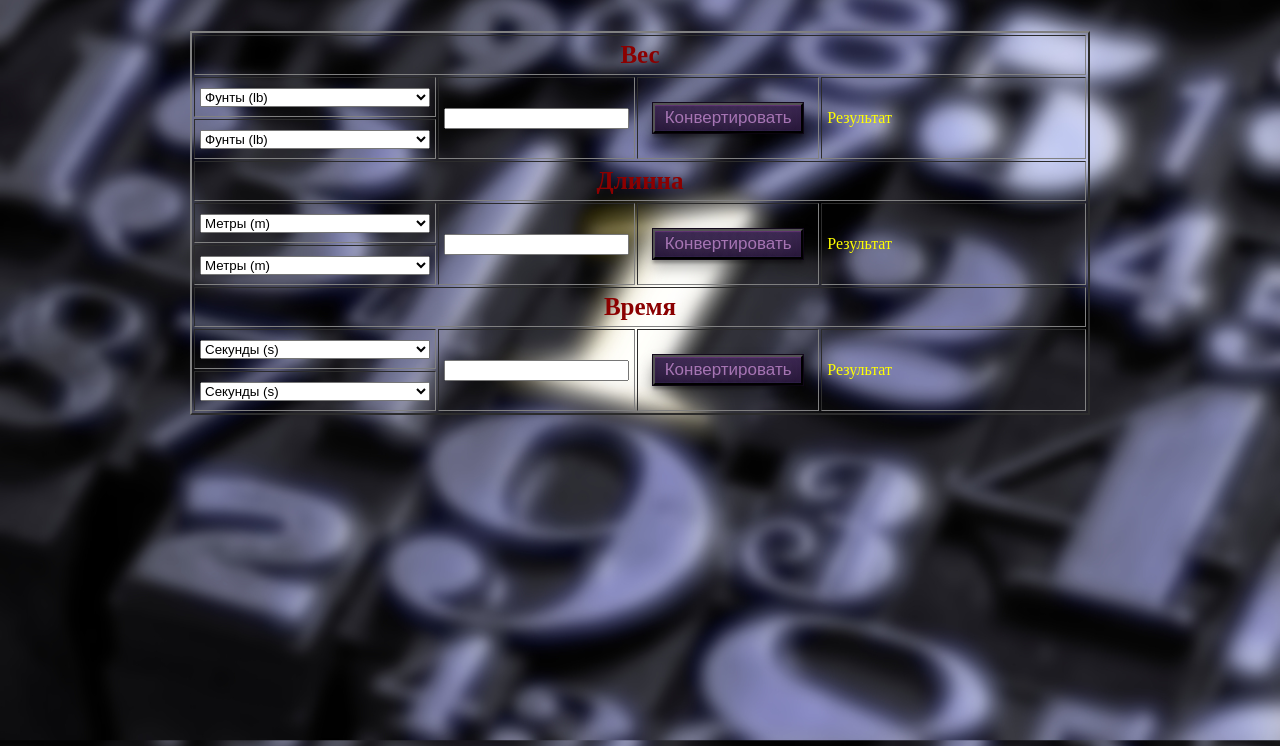
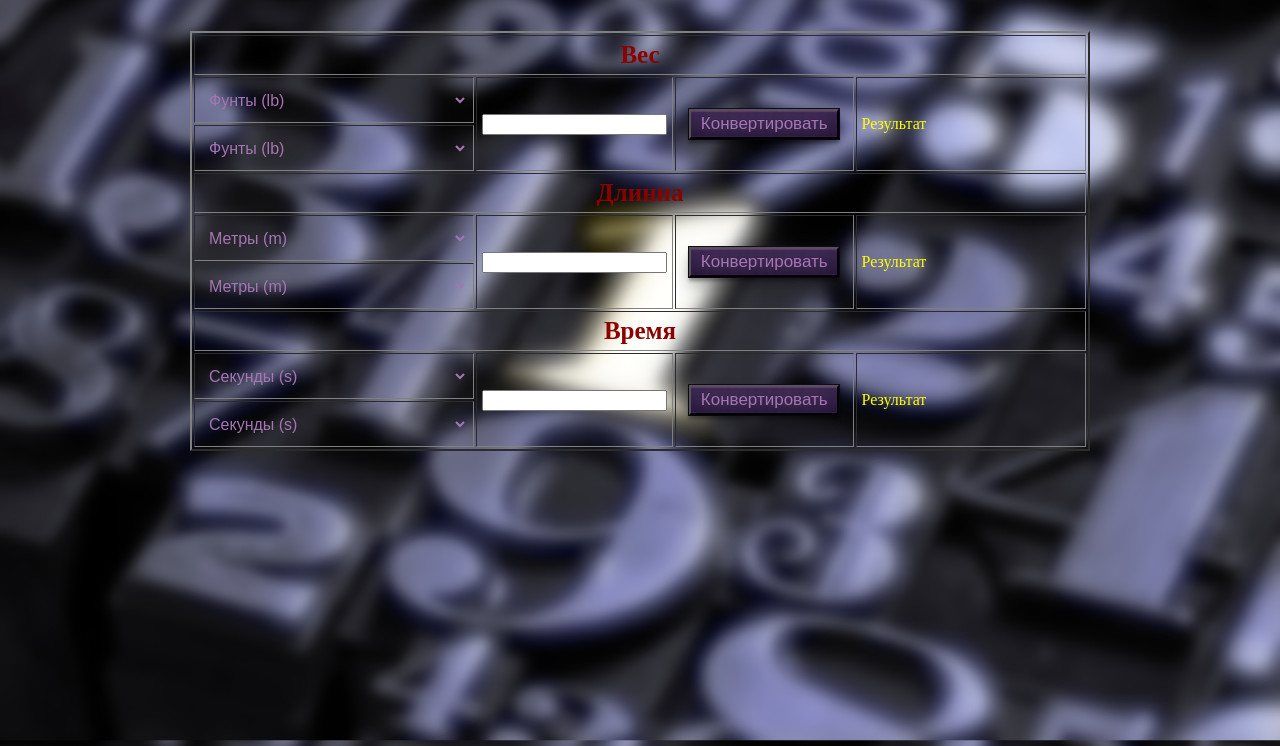
Before and after one commit to PI42/Converter, a plain HTML site: page index.html in a window 1280 px wide. Shown: the part 110-856 px from the top of the page. Drawn offline with Linux system fonts and the light colour scheme.

Commit message:
Стиль менюшек.

```diff
--- a/index.html
+++ b/index.html
@@ -31,6 +31,7 @@
     <tr>
 
       <td>
+	  <div class="new-select-style-wpandyou">
       <select tabindex="3" id="unit_from">
       <option value="34" data-url="сентиграммах">Сентиграммы(cg)</option>
       <option value="33" data-url="карат">Караты
@@ -66,7 +67,7 @@
 караты (tr ct)</option>
       <option value="36" data-url="микрограммов">Микрограммы(&mu;g)</option>
       </select>
-
+	  </div>
       </td>
 
       <td colspan="1" rowspan="2" class="number"><!--div class="row value"-->
@@ -86,6 +87,7 @@
     <tr>
 
       <td>
+	  <div class="new-select-style-wpandyou">
       <select tabindex="3" id="unit_from">
       <option value="34" data-url="сентиграммах">Сентиграммы(cg)</option>
       <option value="33" data-url="карат">Караты
@@ -121,7 +123,7 @@
 караты (tr ct)</option>
       <option value="36" data-url="микрограммов">Микрограммы(&mu;g)</option>
       </select>
-
+	  </div>
       </td>
 
     </tr>
@@ -135,6 +137,7 @@
     <tr>
 
       <td>
+	  <div class="new-select-style-wpandyou">
       <select tabindex="3" id="unit_from">
       <option value="8" data-url="ангстремов">Ангстремы
 (A)</option>
@@ -171,7 +174,7 @@
       <option value="9" data-url="лиги">Лиги</option>
       <option value="11" data-url="стадий">Стадий</option>
       </select>
-
+	  </div>
       </td>
 
       <td colspan="1" rowspan="2" class="number">
@@ -189,6 +192,7 @@
     <tr>
 
       <td>
+	  <div class="new-select-style-wpandyou">
       <select tabindex="3" id="unit_from">
       <option value="8" data-url="ангстремов">Ангстремы
 (A)</option>
@@ -225,7 +229,7 @@
       <option value="9" data-url="лиги">Лиги</option>
       <option value="11" data-url="стадий">Стадий</option>
       </select>
-
+	  </div>
       </td>
 
     </tr>
@@ -239,6 +243,7 @@
     <tr>
 
       <td>
+	  <div class="new-select-style-wpandyou">
       <select tabindex="3" id="unit_from">
       <option value="154" data-url="миллисекунд">Миллисекунды
 (ms)</option>
@@ -254,7 +259,7 @@
       <option value="148" data-url="месяцев">Месяцы</option>
       <option value="147" data-url="лет">Годы</option>
       </select>
-
+	  </div>
       </td>
 
       <td colspan="1" rowspan="2" class="number">
@@ -272,6 +277,7 @@
     <tr>
 
       <td>
+	  <div class="new-select-style-wpandyou">
       <select tabindex="3" id="unit_from">
       <option value="154" data-url="миллисекунд">Миллисекунды
 (ms)</option>
@@ -287,7 +293,7 @@
       <option value="148" data-url="месяцев">Месяцы</option>
       <option value="147" data-url="лет">Годы</option>
       </select>
-
+	  </div>
       </td>
 
     </tr>
--- a/style.css
+++ b/style.css
@@ -49,12 +49,6 @@ td {
 
 }
 
-
-/*--------------выпадающие списки---------*/
-select {
-	width:230px;
-}
-
 /*--------------графа результат-----------*/
 #res {
 	width: 604px;
@@ -73,6 +67,25 @@ select {
 	width: 149px;
 }*/
 
+
+
+/*--------------выпадающие списки---------*/
+/*select {
+	width:230px;
+}*/
+.new-select-style-wpandyou select {
+    border-radius: 0;
+    background: transparent;
+    height: 34px;
+    padding: 5px;
+    border: 0;
+    font-size: 16px;
+    line-height: 1;
+    /*-webkit-appearance: none;*/
+	-moz-appearance: none;
+    width: 268px;
+	color: #a675b3;
+   }
 
 /*-------------Стиль кнопок "Ковертировать"--------*/
 input.buttons {
```
